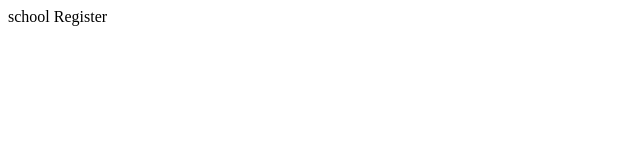
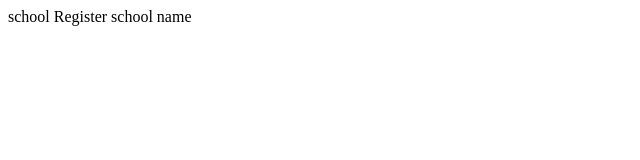
Before and after one commit to olawealth-code/Product, a plain HTML site: page register/index.html in a window 1280 px wide. Shown: the full height of the page, 0-640 px from the left. Drawn offline with Linux system fonts and the light colour scheme.

Commit message:
i added text to the body

```diff
--- a/register/index.html
+++ b/register/index.html
@@ -7,5 +7,6 @@
 </head>
 <body>
     school Register
+    school name
 </body>
 </html>
```
